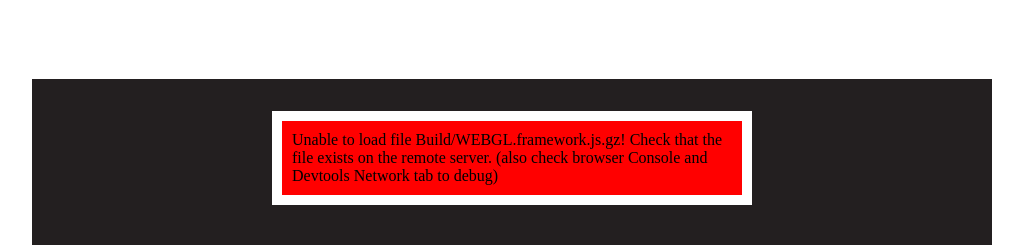
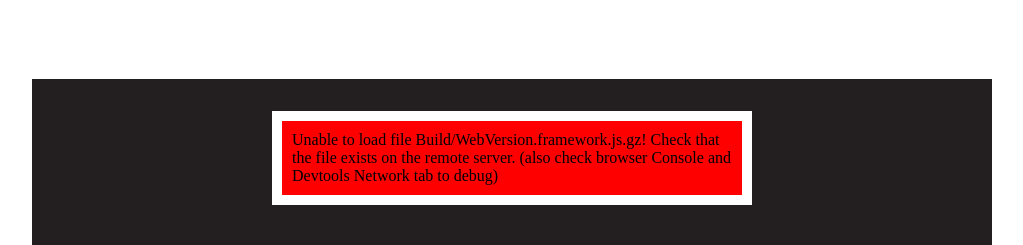
Before and after one commit to mattwenta/BV, a plain HTML site: page index.html in a window 1280 px wide. Shown: the top 245 px of the page, without its empty margins (128-1151 px from the left). Drawn offline with Linux system fonts and the light colour scheme; no server answers.

Commit message:
Add files via upload

```diff
--- a/index.html
+++ b/index.html
@@ -56,11 +56,11 @@
       }
 
       var buildUrl = "Build";
-      var loaderUrl = buildUrl + "/WEBGL.loader.js";
+      var loaderUrl = buildUrl + "/WebVersion.loader.js";
       var config = {
-        dataUrl: buildUrl + "/WEBGL.data.gz",
-        frameworkUrl: buildUrl + "/WEBGL.framework.js.gz",
-        codeUrl: buildUrl + "/WEBGL.wasm.gz",
+        dataUrl: buildUrl + "/WebVersion.data.gz",
+        frameworkUrl: buildUrl + "/WebVersion.framework.js.gz",
+        codeUrl: buildUrl + "/WebVersion.wasm.gz",
         streamingAssetsUrl: "StreamingAssets",
         companyName: "DefaultCompany",
         productName: "DarMobile",
```
